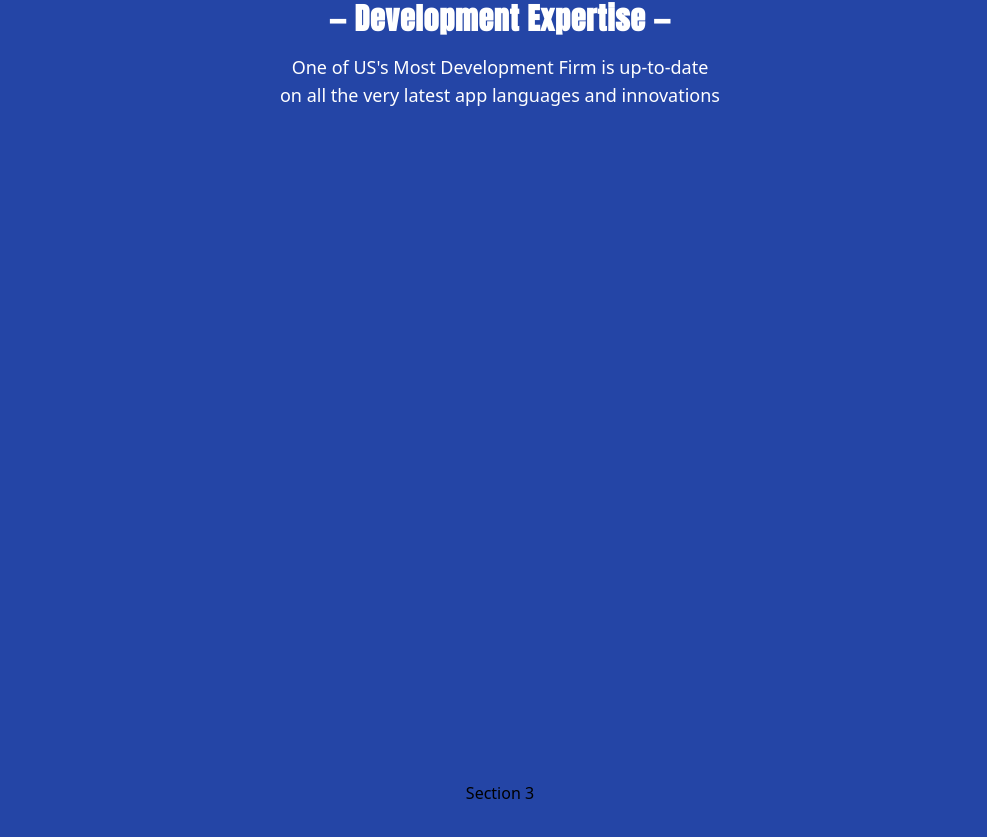
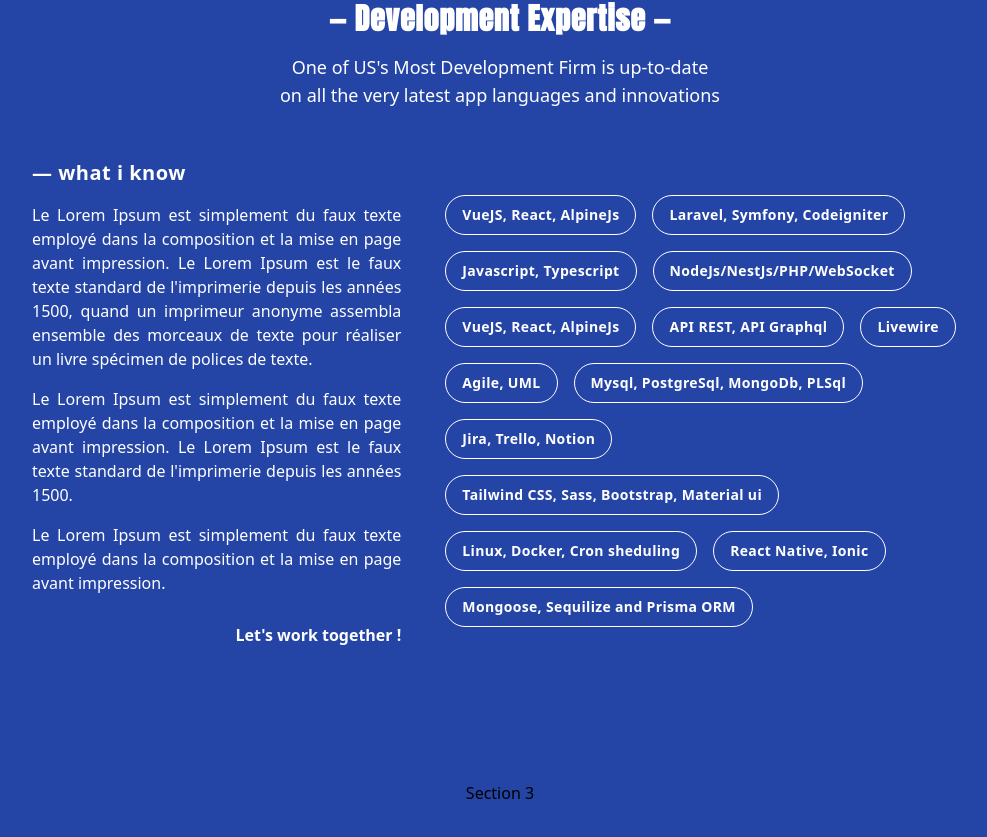
Before and after one commit to bloroque/portfolio, a React (Create React App) app: page / in a window 1280 px wide. Shown: the part 1619-2456 px from the top of the page, without its empty margins (140-1127 px from the left). Built offline with nearby package versions, Linux system fonts and the light colour scheme.

Commit message:
update section skill

```diff
--- a/src/components/Contenair/SkillsSection/SkillsSection.js
+++ b/src/components/Contenair/SkillsSection/SkillsSection.js
@@ -19,10 +19,134 @@ const SkillsSection = (props) => {
                         </p>
                     </div>
 
-                    <div className="grow">
+                    <div className="grow grid sm:grid-cols-10 lg:grid-cols-12 md:pb-8">
+
+                        <div className="lg:mt-0 sm:col-span-4 lg:col-span-5 flex flex-col justify-center px-4 md:ps-7">
+
+                            <div className="">
+                                    <h2 className="title-section text-white font-bold text-xl flex flex-col tracking-wide">
+                                        <span> ― what i know</span>
+                                        <span></span>
+                                    </h2>
+                                </div>
+                                <div className="py-4 text-white">
+
+                                    <p className="pb-4 text-justify">
+                                        Le Lorem Ipsum est simplement du faux texte employé dans la composition et la mise en page avant impression.
+                                        Le Lorem Ipsum est le faux texte standard de l'imprimerie depuis les années 1500,
+                                        quand un imprimeur anonyme assembla ensemble des morceaux de texte pour réaliser un livre spécimen de polices de texte.
+                                    </p>
+
+                                    <p className="pb-4 text-justify">
+                                        Le Lorem Ipsum est simplement du faux texte employé dans la composition et la mise en page avant impression.
+                                        Le Lorem Ipsum est le faux texte standard de l'imprimerie depuis les années 1500.
+                                    </p>
+
+                                    <p className="pb-4 text-justify">
+                                        Le Lorem Ipsum est simplement du faux texte employé dans la composition et la mise en page avant impression.
+                                    </p>
+
+                                    <p className="text-right font-bold pt-3">
+                                        <span>Let's work together !</span>
+                                    </p>
+
+                                </div>
+
+
+                        </div>
+
+                        <div className="sm:col-span-6 lg:col-span-7 px-3 md:pe-7 flex flex-col justify-center">
+
+                            <div className="w-full flex flex-wrap py-2 ps-2">
+
+                                <div className="h-[2.5rem] px-4 mx-2 rounded-3xl border border-[#ffffff] flex flex-col justify-center align-middle my-2">
+                                    <span className="text-white font-bold text-sm flex flex-col tracking-wide">
+                                        VueJS, React, AlpineJs
+                                    </span>
+                                </div>
+
+                                <div className="h-[2.5rem] px-4 mx-2 rounded-3xl border border-[#ffffff] flex flex-col justify-center align-middle my-2">
+                                    <span className="text-white font-bold text-sm flex flex-col tracking-wide">
+                                        Laravel, Symfony, Codeigniter
+                                    </span>
+                                </div>
+
+                                <div className="h-[2.5rem] px-4 mx-2 rounded-3xl border border-[#ffffff] flex flex-col justify-center align-middle my-2">
+                                    <span className="text-white font-bold text-sm flex flex-col tracking-wide">
+                                        Javascript, Typescript
+                                    </span>
+                                </div>
+
+                                <div className="h-[2.5rem] px-4 mx-2 rounded-3xl border border-[#ffffff] flex flex-col justify-center align-middle my-2">
+                                    <span className="text-white font-bold text-sm flex flex-col tracking-wide">
+                                        NodeJs/NestJs/PHP/WebSocket
+                                    </span>
+                                </div>
+
+                                <div className="h-[2.5rem] px-4 mx-2 rounded-3xl border border-[#ffffff] flex flex-col justify-center align-middle my-2">
+                                    <span className="text-white font-bold text-sm flex flex-col tracking-wide">
+                                        VueJS, React, AlpineJs
+                                    </span>
+                                </div>
+
+                                <div className="h-[2.5rem] px-4 mx-2 rounded-3xl border border-[#ffffff] flex flex-col justify-center align-middle my-2">
+                                    <span className="text-white font-bold text-sm flex flex-col tracking-wide">
+                                        API REST, API Graphql
+                                    </span>
+                                </div>
+
+                                <div className="h-[2.5rem] px-4 mx-2 rounded-3xl border border-[#ffffff] flex flex-col justify-center align-middle my-2">
+                                    <span className="text-white font-bold text-sm flex flex-col tracking-wide">
+                                        Livewire
+                                    </span>
+                                </div>
+
+                                <div className="h-[2.5rem] px-4 mx-2 rounded-3xl border border-[#ffffff] flex flex-col justify-center align-middle my-2">
+                                    <span className="text-white font-bold text-sm flex flex-col tracking-wide">
+                                        Agile, UML
+                                    </span>
+                                </div>
+
+                                <div className="h-[2.5rem] px-4 mx-2 rounded-3xl border border-[#ffffff] flex flex-col justify-center align-middle my-2">
+                                    <span className="text-white font-bold text-sm flex flex-col tracking-wide">
+                                        Mysql, PostgreSql, MongoDb, PLSql
+                                    </span>
+                                </div>
+
+                                <div className="h-[2.5rem] px-4 mx-2 rounded-3xl border border-[#ffffff] flex flex-col justify-center align-middle my-2">
+                                    <span className="text-white font-bold text-sm flex flex-col tracking-wide">
+                                        Jira, Trello, Notion
+                                    </span>
+                                </div>
+
+                                <div className="h-[2.5rem] px-4 mx-2 rounded-3xl border border-[#ffffff] flex flex-col justify-center align-middle my-2">
+                                    <span className="text-white font-bold text-sm flex flex-col tracking-wide">
+                                        Tailwind CSS, Sass, Bootstrap, Material ui
+                                    </span>
+                                </div>
+
+                                <div className="h-[2.5rem] px-4 mx-2 rounded-3xl border border-[#ffffff] flex flex-col justify-center align-middle my-2">
+                                    <span className="text-white font-bold text-sm flex flex-col tracking-wide">
+                                        Linux, Docker, Cron sheduling
+                                    </span>
+                                </div>
+
+                                <div className="h-[2.5rem] px-4 mx-2 rounded-3xl border border-[#ffffff] flex flex-col justify-center align-middle my-2">
+                                    <span className="text-white font-bold text-sm flex flex-col tracking-wide">
+                                        React Native, Ionic
+                                    </span>
+                                </div>
+
+                                <div className="h-[2.5rem] px-4 mx-2 rounded-3xl border border-[#ffffff] flex flex-col justify-center align-middle my-2">
+                                    <span className="text-white font-bold text-sm flex flex-col tracking-wide">
+                                        Mongoose, Sequilize and Prisma ORM
+                                    </span>
+                                </div>
 
 
 
+                            </div>
+                        </div>
 
                     </div>
                 </div>
```
